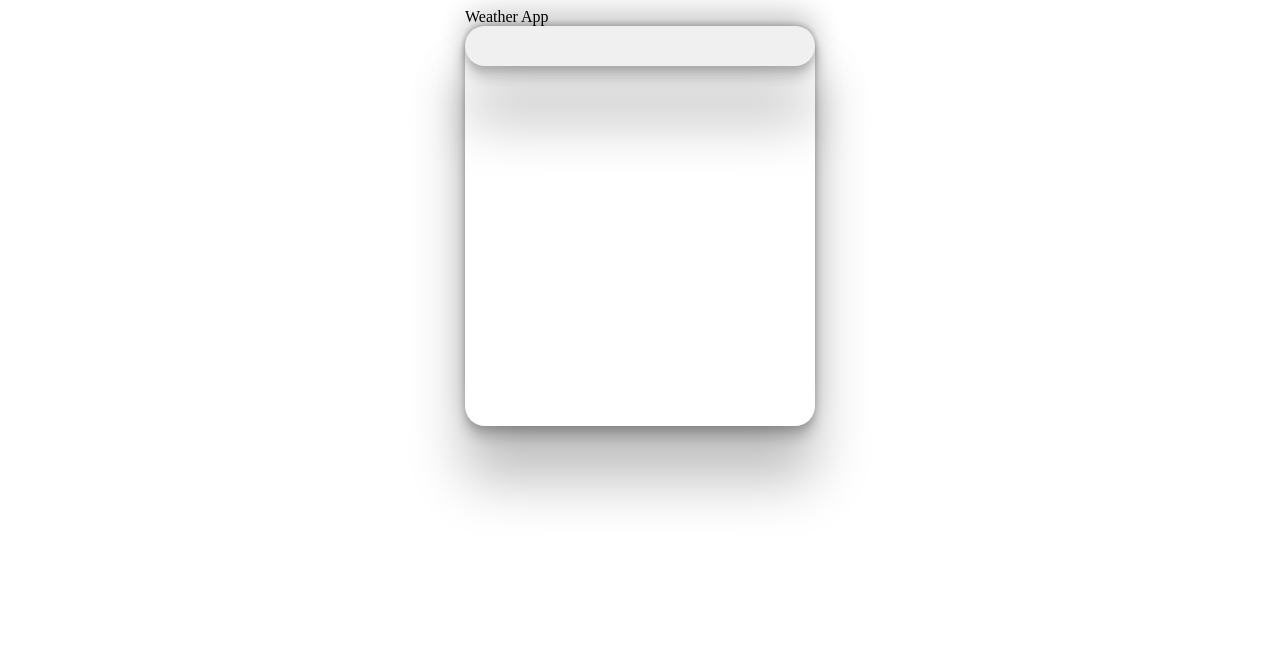
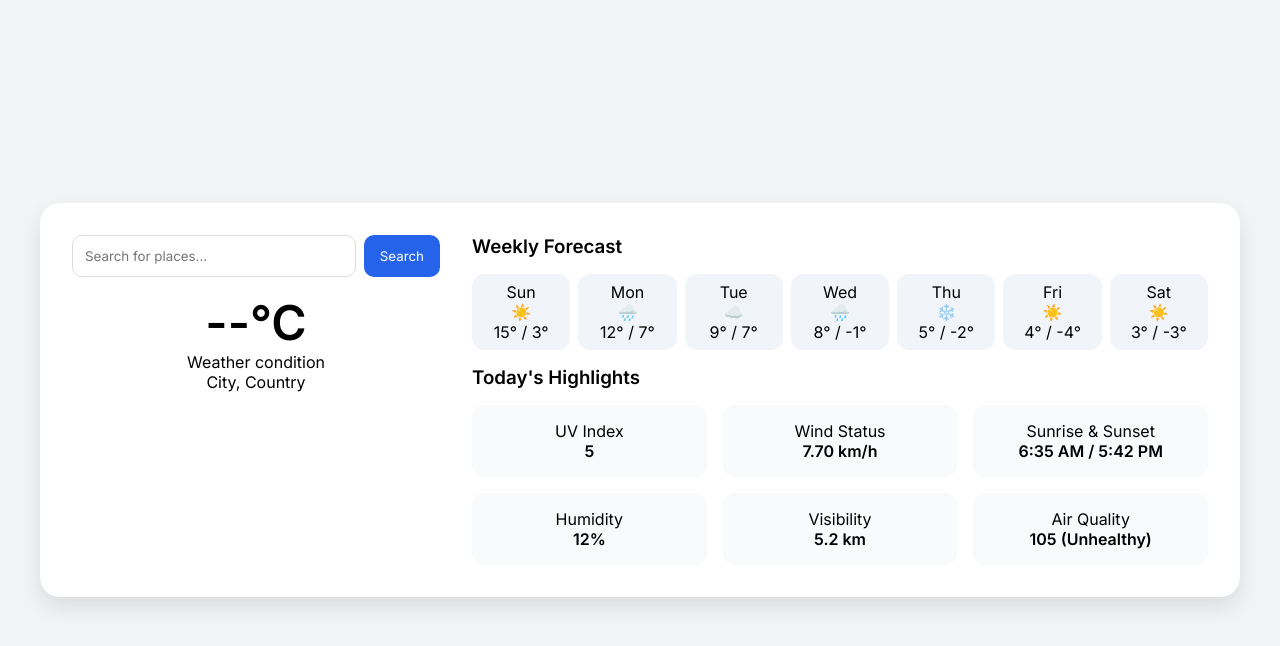
Before and after one commit to Nikhil-4404/Web-dev, a plain HTML site: page index.html in a window 1280 px wide. Drawn offline with Linux system fonts and the light colour scheme.

Commit message:
second commit

```diff
--- a/index.html
+++ b/index.html
@@ -1,20 +1,48 @@
 <!DOCTYPE html>
 <html lang="en">
 <head>
-    <meta charset="UTF-8">
-    <meta name="viewport" content="width=device-width, initial-scale=1.0">
-    <title>wheather app</title>
-    <link rel="stylesheet" href="style.css">
+  <meta charset="UTF-8" />
+  <meta name="viewport" content="width=device-width, initial-scale=1.0" />
+  <title>Weather App</title>
+  <link href="https://fonts.googleapis.com/css2?family=Inter:wght@400;600&display=swap" rel="stylesheet">
+  <link rel="stylesheet" href="style.css">
 </head>
 <body>
-    <div class="maincontainer">
-    <div class="container">
-        <div> Weather App </div>
-        <div class="box">
-        <div class=" box1">
-        </div>
-        <div class="box2">
+  <div class="app">
+    <div class="sidebar">
+      <div class="weather-input">
+        <input type="text" id="cityInput" placeholder="Search for places...">
+        <button onclick="getWeather()">Search</button>
+      </div>
+      <div class="weather-info" id="weatherDisplay">
+        <h2>--°C</h2>
+        <p>Weather condition</p>
+        <p>City, Country</p>
+      </div>
     </div>
+    <div class="main">
+      <h3>Weekly Forecast</h3>
+      <div class="forecast">
+        <div>Sun<br>☀️<br>15° / 3°</div>
+        <div>Mon<br>🌧️<br>12° / 7°</div>
+        <div>Tue<br>☁️<br>9° / 7°</div>
+        <div>Wed<br>🌧️<br>8° / -1°</div>
+        <div>Thu<br>❄️<br>5° / -2°</div>
+        <div>Fri<br>☀️<br>4° / -4°</div>
+        <div>Sat<br>☀️<br>3° / -3°</div>
+      </div>
+      <h3>Today's Highlights</h3>
+      <div class="cards">
+        <div class="card">UV Index<br><strong>5</strong></div>
+        <div class="card">Wind Status<br><strong>7.70 km/h</strong></div>
+        <div class="card">Sunrise & Sunset<br><strong>6:35 AM / 5:42 PM</strong></div>
+        <div class="card">Humidity<br><strong>12%</strong></div>
+        <div class="card">Visibility<br><strong>5.2 km</strong></div>
+        <div class="card">Air Quality<br><strong>105 (Unhealthy)</strong></div>
+      </div>
     </div>
+  </div>
+
+  <script src="script.js"></script>
 </body>
 </html>
--- /dev/null
+++ b/script.js
@@ -0,0 +1,16 @@
+async function getWeather() {
+  const city = document.getElementById('cityInput').value;
+  if (!city) return;
+  const response = await fetch(`https://api.openweathermap.org/data/2.5/weather?q=${city}&appid=f3755ff4f0606bef6fa813a4544812ea&units=metric`);
+  const data = await response.json();
+  const display = document.getElementById('weatherDisplay');
+  if (data.cod === 200) {
+    display.innerHTML = `
+      <h2>${data.main.temp}°C</h2>
+      <p>${data.weather[0].description}</p>
+      <p>${data.name}, ${data.sys.country}</p>
+    `;
+  } else {
+    display.innerHTML = `<p>City not found.</p>`;
+  }
+}
--- a/style.css
+++ b/style.css
@@ -1,23 +1,75 @@
-.box{
-    width:350px;
-    height:400px;
-    box-shadow: rgba(0, 0, 0, 0.25) 0px 54px 55px, rgba(0, 0, 0, 0.12) 0px -12px 30px, rgba(0, 0, 0, 0.12) 0px 4px 6px, rgba(0, 0, 0, 0.17) 0px 12px 13px, rgba(0, 0, 0, 0.09) 0px -3px 5px;
-    border-radius: 20px;
-    align-items: center;
-
+*{
+      box-sizing: border-box;
+      margin: 0;
+      padding: 0;
+      font-family: 'Inter', sans-serif;
     }
-
-.maincontainer{
-    display:flex;
-    flex-direction: column;
-    gap: 20px;
+    body {
+      background: #f3f4f6;
+      display: flex;
       justify-content: center;
       align-items: center;
+      min-height: 100vh;
     }
-
-.box1{
-    background-color: #f0f0f0;
-    padding: 20px;
+    .app {
+      background: white;
       border-radius: 20px;
-    box-shadow: rgba(0, 0, 0, 0.25) 0px 54px 55px, rgba(0, 0, 0, 0.12) 0px -12px 30px, rgba(0, 0, 0, 0.12) 0px 4px 6px, rgba(0, 0, 0, 0.17) 0px 12px 13px, rgba(0, 0, 0, 0.09) 0px -3px 5px;
+      max-width: 1200px;
+      width: 100%;
+      display: grid;
+      grid-template-columns: 1fr 2fr;
+      padding: 2rem;
+      gap: 2rem;
+      box-shadow: 0 10px 25px rgba(0, 0, 0, 0.1);
     }
+    .sidebar, .main {
+      display: flex;
+      flex-direction: column;
+      gap: 1rem;
+    }
+    .weather-input {
+      display: flex;
+      gap: 0.5rem;
+    }
+    .weather-input input {
+      flex: 1;
+      padding: 0.75rem;
+      border: 1px solid #ddd;
+      border-radius: 10px;
+    }
+    .weather-input button {
+      padding: 0.75rem 1rem;
+      background: #2563eb;
+      color: white;
+      border: none;
+      border-radius: 10px;
+      cursor: pointer;
+    }
+    .weather-info {
+      text-align: center;
+    }
+    .weather-info h2 {
+      font-size: 3rem;
+    }
+    .cards {
+      display: grid;
+      grid-template-columns: repeat(3, 1fr);
+      gap: 1rem;
+    }
+    .card {
+      background: #f9fafb;
+      padding: 1rem;
+      border-radius: 12px;
+      text-align: center;
+    }
+    .forecast {
+      display: grid;
+      grid-template-columns: repeat(7, 1fr);
+      gap: 0.5rem;
+      text-align: center;
+    }
+    .forecast div {
+      background: #f1f5f9;
+      border-radius: 12px;
+      padding: 0.5rem;
+    }
```
Lines whose indentation alone changed are shown as unchanged.
